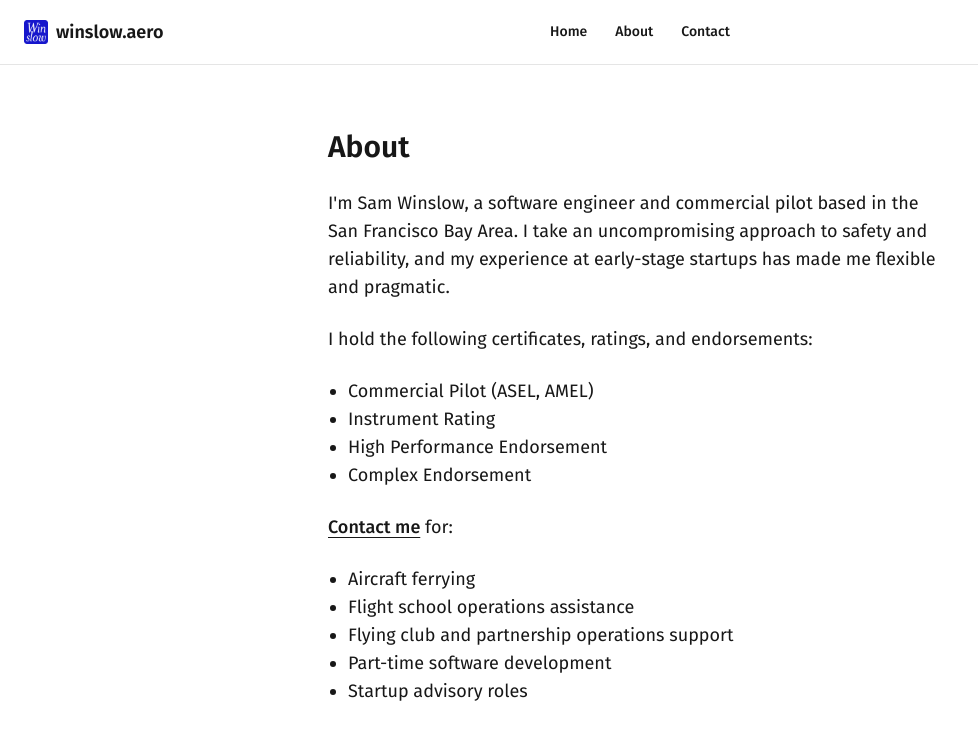
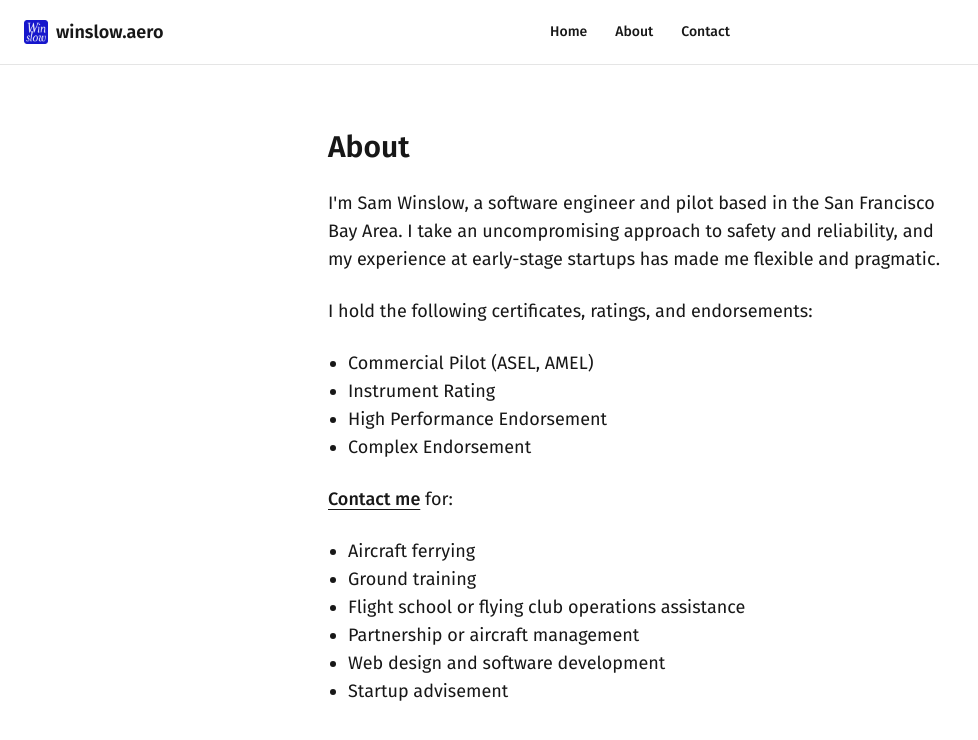
Before and after one commit to samwinslow/winslow-aero-site, a Next.js app: page /about in a window 1280 px wide. Shown: the top 740 px of the page, without its empty margins (0-978 px from the left). Built offline with nearby package versions, Linux system fonts and the light colour scheme.

Commit message:
copy chg

```diff
--- a/src/app/about/page.tsx
+++ b/src/app/about/page.tsx
@@ -5,7 +5,7 @@ export default function About() {
     <main className="mx-auto flex max-w-2xl flex-col gap-6 px-6 py-16">
       <h1 className="text-3xl font-semibold">About</h1>
       <p className="text-lg">
-        I&apos;m Sam Winslow, a software engineer and commercial pilot based
+        I&apos;m Sam Winslow, a software engineer and pilot based
         in the San Francisco Bay Area. I take an uncompromising approach to
         safety and reliability, and my experience at early-stage startups has
         made me flexible and pragmatic.
@@ -29,10 +29,11 @@ export default function About() {
       </p>
       <ul className="list-disc pl-5 text-lg">
         <li>Aircraft ferrying</li>
-        <li>Flight school operations assistance</li>
-        <li>Flying club and partnership operations support</li>
-        <li>Part-time software development</li>
-        <li>Startup advisory roles</li>
+        <li>Ground training</li>
+        <li>Flight school or flying club operations assistance</li>
+        <li>Partnership or aircraft management</li>
+        <li>Web design and software development</li>
+        <li>Startup advisement</li>
       </ul>
     </main>
   );
```
